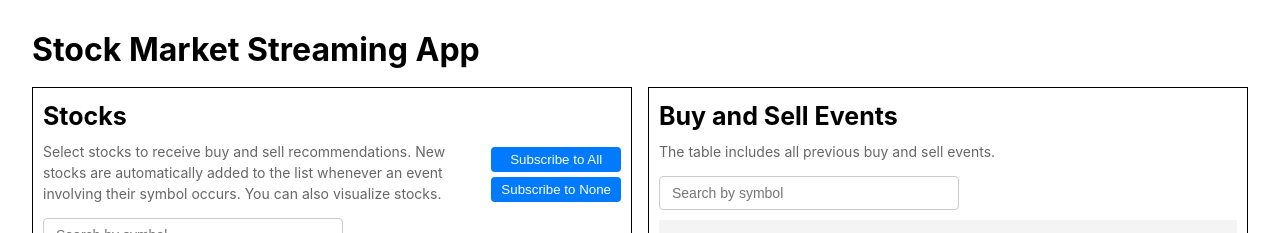
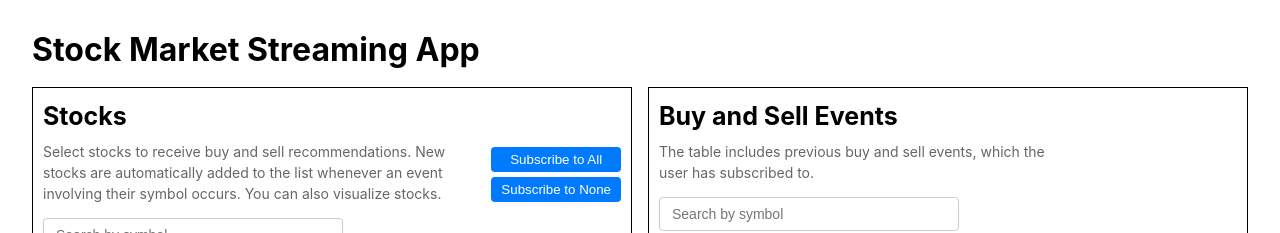
Before and after one commit to capitalisttofu/stock-market-streaming-app, a React (Vite) app in the folder frontend/: page / in a window 1280 px wide. Shown: the top 233 px of the page. Built offline with nearby package versions, Linux system fonts and the light colour scheme; no server answers.

Commit message:
Fix toasts not displaying

```diff
--- a/frontend/src/components/App.tsx
+++ b/frontend/src/components/App.tsx
@@ -10,7 +10,7 @@ import 'react-toastify/dist/ReactToastify.css'
 import BuySellEventTable from './BuySellEventTable'
 
 const REMOVE_BUY_SELL_EVENT_AFTER_MILLIS = 30000
-const MAX_TOAST_COUNT = 10
+const MAX_TOAST_COUNT = 30
 const CLOSE_TOAST_MILLIS = 3000
 
 const App = () => {
@@ -23,7 +23,6 @@ const App = () => {
   const timersRef = useRef<number[]>([])
 
   const handleBuySellEvent = (event: BuySellEvent) => {
-    setBuySellEvents((prev) => [...prev, event])
     const dateString = new Date(event.window_end).toUTCString()
 
     if (
@@ -32,6 +31,7 @@ const App = () => {
         `${event.buy_or_sell_action} (${dateString})`,
       )
     ) {
+      setBuySellEvents((prev) => [...prev, event])
       toast.info(
         `${event.buy_or_sell_action} event from symbol ${event.symbol} at ${dateString}`,
       )
@@ -94,12 +94,8 @@ const App = () => {
         position="top-right"
         autoClose={CLOSE_TOAST_MILLIS}
         hideProgressBar={false}
-        newestOnTop={false}
         closeOnClick
-        rtl={false}
         pauseOnFocusLoss
-        draggable
-        pauseOnHover
         limit={MAX_TOAST_COUNT}
       />
     </>
--- a/frontend/src/components/BuySellEventTable.tsx
+++ b/frontend/src/components/BuySellEventTable.tsx
@@ -28,7 +28,8 @@ const BuySellEventTable = (props: BuySellEventProps) => {
         <div className="header-text">
           <h2>Buy and Sell Events</h2>
           <p className="description">
-            The table includes all previous buy and sell events.
+            The table includes previous buy and sell events, which the user has
+            subscribed to.
           </p>
           <input
             placeholder="Search by symbol"
@@ -52,9 +53,7 @@ const BuySellEventTable = (props: BuySellEventProps) => {
             .sort(compareBuySellEvents)
             .map((event) => (
               <tr key={event.symbol + event.window_end}>
-                <td>
-                  {new Date(event.window_end).toUTCString()}
-                </td>
+                <td>{new Date(event.window_end).toUTCString()}</td>
                 <td>{event.symbol}</td>
                 <td className="table-advice">{event.buy_or_sell_action}</td>
               </tr>
--- a/frontend/src/state/useStockData.ts
+++ b/frontend/src/state/useStockData.ts
@@ -46,6 +46,9 @@ export const useStockData = () => {
   }
 
   const setStockAdvice = (symbol: string, advice: string) => {
+    // Show advice if there are no stocks
+    if (stocks.length === 0) return true
+
     // Returns false if symbol does not exist or stock is not selected
     if (!stocks.some((stock) => stock.symbol === symbol && stock.selected)) {
       return false
```
